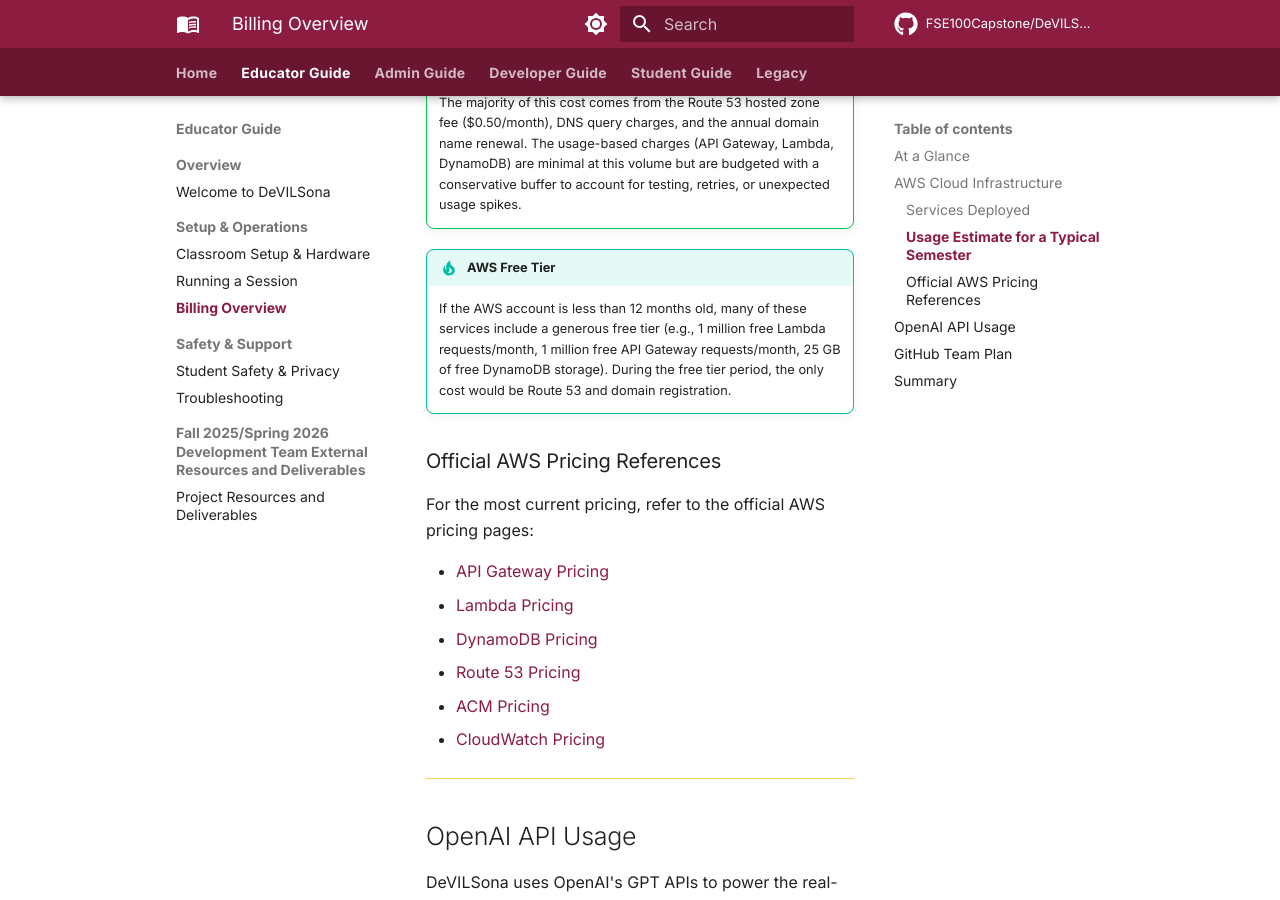
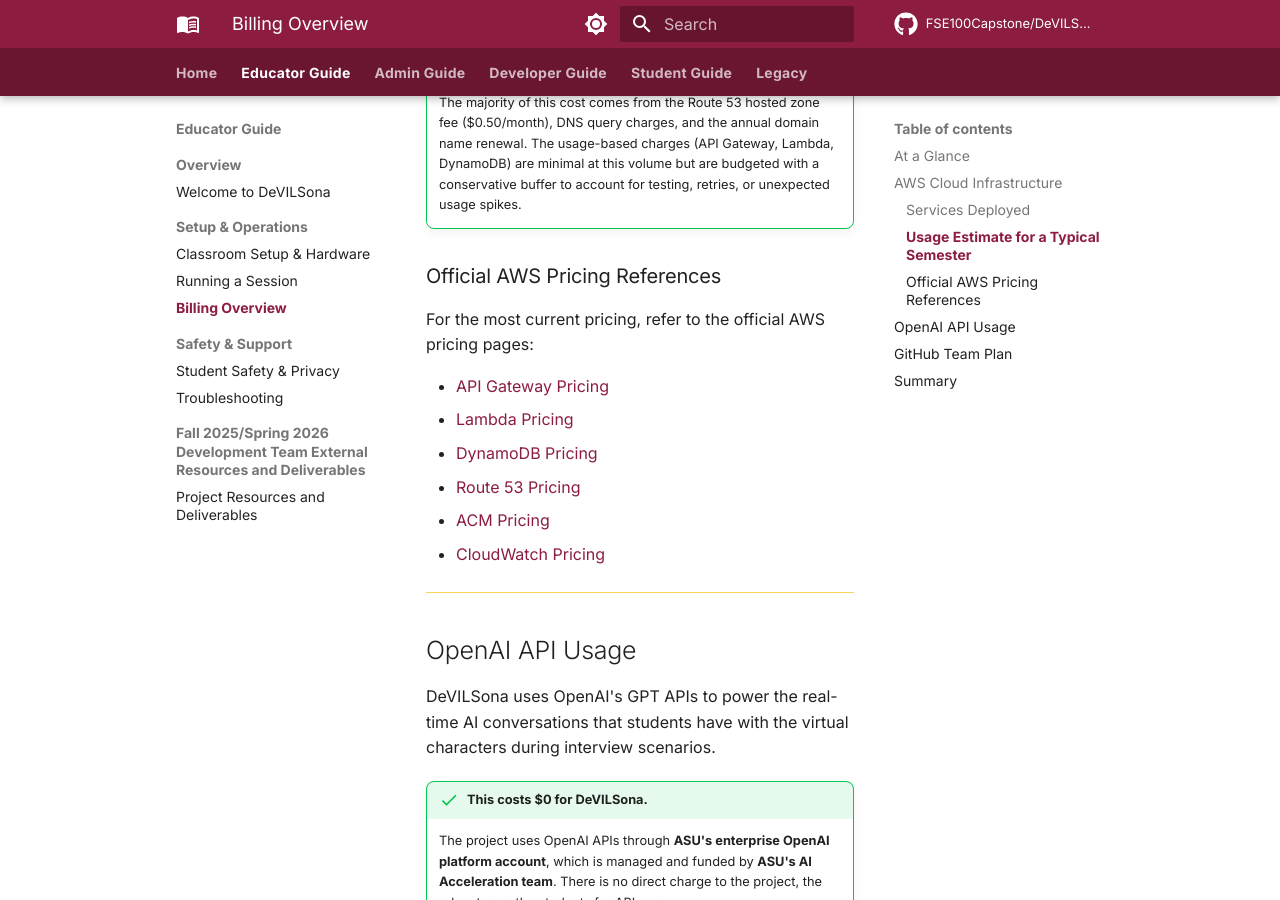
Before and after one commit to FSE100Capstone/DeVILSona-docs, an MkDocs documentation site: the page built from docs/educator-guide/billing-overview.md, in a window 1280 px wide and 900 px high, scrolled down 4774 px. Built offline with MkDocs 1.6.1 and Material for MkDocs 9.7.7, drawn with Linux system fonts in a browser that asks for light colours; comment, search, counter and statistics services are not loaded.

Commit message:
Remove irrelevant tip from billing overview

```diff
--- a/docs/educator-guide/billing-overview.md
+++ b/docs/educator-guide/billing-overview.md
@@ -59,9 +59,6 @@
     **Estimated total AWS cost: no more than ~$20 per semester.**
 
     The majority of this cost comes from the Route 53 hosted zone fee ($0.50/month), DNS query charges, and the annual domain name renewal. The usage-based charges (API Gateway, Lambda, DynamoDB) are minimal at this volume but are budgeted with a conservative buffer to account for testing, retries, or unexpected usage spikes.
-
-!!! tip "AWS Free Tier"
-    If the AWS account is less than 12 months old, many of these services include a generous free tier (e.g., 1 million free Lambda requests/month, 1 million free API Gateway requests/month, 25 GB of free DynamoDB storage). During the free tier period, the only cost would be Route 53 and domain registration.
 
 ### Official AWS Pricing References
 
```
